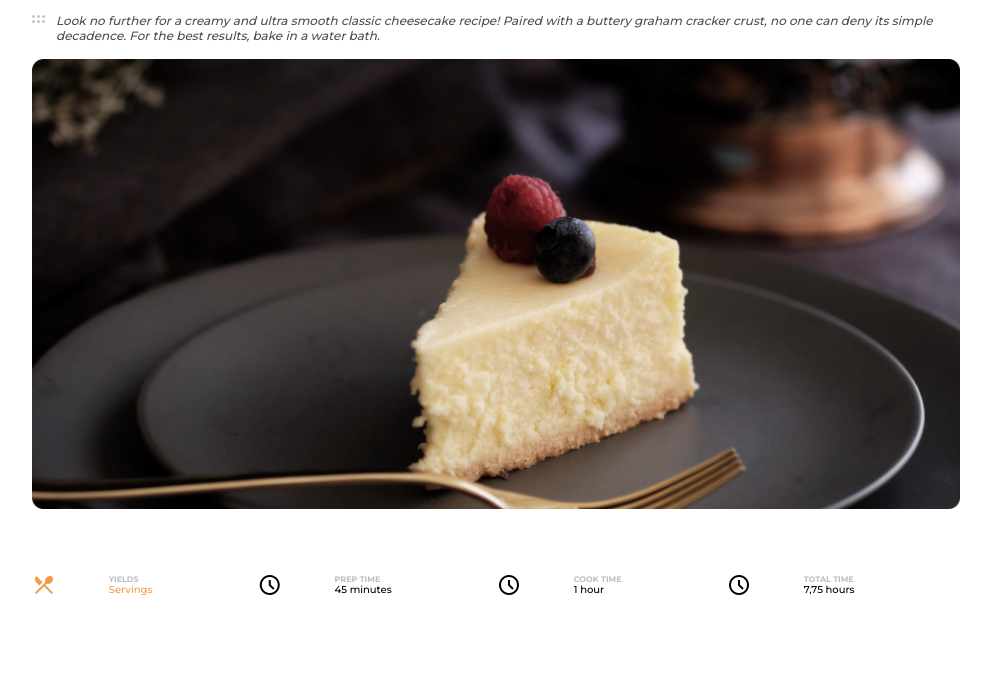
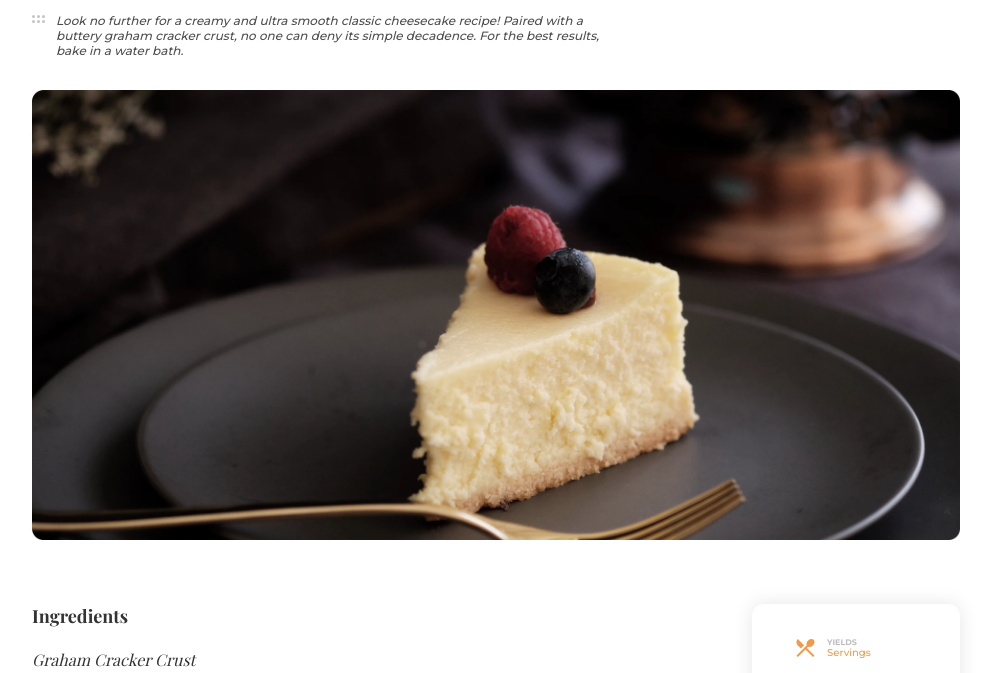
Before and after one commit to guizput/recipe-page, a website: page index.html in a window 1280 px wide. Shown: the part 51-724 px from the top of the page, without its empty margins (144-1135 px from the left). Drawn offline with nearby package versions, Linux system fonts and the light colour scheme; files that its build step writes are made by us from their sources; files whose address does not match are found by name.

Commit message:
Desktop version OK

```diff
--- a/sass/_grid.scss
+++ b/sass/_grid.scss
@@ -11,6 +11,7 @@ main {
     display: grid;
     grid-template-columns: repeat(12, 1fr);
     grid-template-rows: repeat(4, auto);
+    align-items: start;
     max-width: 960px;
     margin: 0 auto;
     padding: 0 1rem;
@@ -31,15 +32,16 @@ aside {
     grid-column: 1/13;
     display: flex;
     margin-bottom: 2rem;
-}
 
-article {
-    grid-column: 1/13;
-}
-
-section {
-    grid-column: 1/13;
-    margin-bottom: 2rem;
+    @include breakpoint ('screen-md') {
+        grid-column: 10/13;
+        flex-direction: column;
+        padding: 1rem 2rem;
+        box-shadow: 0px 0px 20px rgba(0, 0, 0, 0.1);
+        border-radius: 12px;
+        position: sticky;
+        top: 1rem;
+    }
 }
 
 .info {
@@ -48,14 +50,22 @@ section {
     align-items: center;
     &_icon {
         flex: 1 0 auto;
+        text-align: center;
         &--orange {
             color: #F2994A;
+        }
+
+        @include breakpoint('screen-md') {
+            padding: 1rem 0;
         }
     }
     &_t {
         flex: 2 0 auto;
         &--orange {
             color: #F2994A;
+        }
+        @include breakpoint('screen-md') {
+            flex: 3 0 auto;
         }
     }
     h5 {
@@ -77,3 +87,18 @@ section {
         margin: 0;
     }
 }
+
+article {
+    grid-column: 1/13;
+    @include breakpoint ('screen-md') {
+        grid-area: 2/1/3/10;
+    }
+}
+
+section {
+    grid-column: 1/13;
+    margin-bottom: 2rem;
+    @include breakpoint ('screen-md') {
+        grid-area: 3/1/4/10;
+    }
+}
--- a/sass/_typography.scss
+++ b/sass/_typography.scss
@@ -21,6 +21,7 @@ h2 {
     line-height: 24px;
     letter-spacing: 0em;
     color: #333333;
+    margin-top: 0;
 }
 
 h3 {
@@ -29,7 +30,7 @@ h3 {
     font-weight: 700;
     line-height: 32px;
     letter-spacing: 0em;
-    text-align: left;
+    margin-top: 0;
 
 }
 
@@ -51,8 +52,9 @@ blockquote {
     line-height: 15px;
     letter-spacing: 0em;
     color: #4F4F4F;
-    margin: 1rem 0 1rem 1.5rem;
+    margin: 1rem 0 2rem 1.5rem;
     position: relative;
+    max-width: 60%;
 
     &::before {
         content: '';
```
